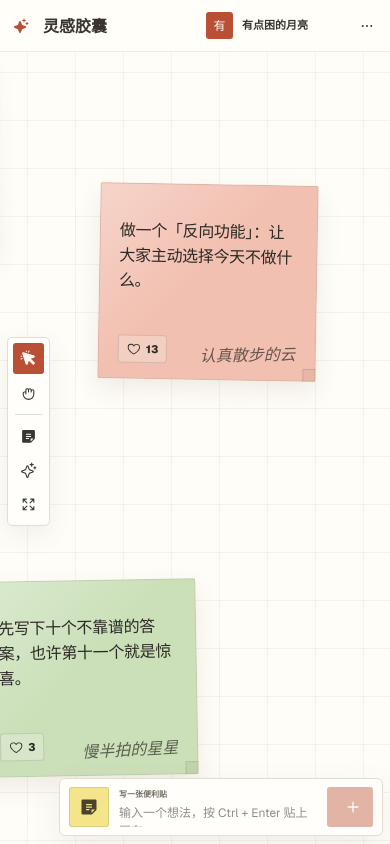
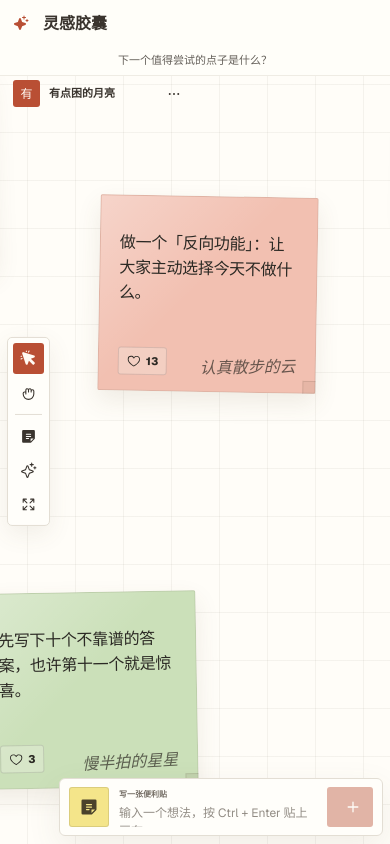
Before and after one commit to Kaleohano/Workshop_BrainStorm_WhiteBorard, a Next.js app: page / in a window 390 px wide. Built offline with nearby package versions, Linux system fonts and the light colour scheme.

Commit message:
Make board topic editable

```diff
--- a/app/globals.css
+++ b/app/globals.css
@@ -73,7 +73,21 @@ button { color: inherit; }
 .brand-lockup div span { display: none; }
 
 .board-title { display: grid; justify-items: center; gap: 2px; opacity: .78; }
-.board-title strong { font-family: Georgia, "Songti SC", serif; font-size: 12px; font-weight: 500; }
+.board-title input {
+  width: min(380px, 36vw);
+  padding: 2px 6px;
+  border: 0;
+  border-bottom: 1px solid transparent;
+  outline: 0;
+  color: var(--ink);
+  background: transparent;
+  font-family: Georgia, "Songti SC", serif;
+  font-size: 12px;
+  font-weight: 500;
+  text-align: center;
+}
+.board-title input:hover { border-bottom-color: var(--line); }
+.board-title input:focus { border-bottom-color: var(--accent); }
 .board-title span { gap: 5px; color: var(--muted); font-size: 10px; }
 .board-title svg { width: 13px; height: 13px; }
 
@@ -412,12 +426,21 @@ button:focus-visible, input:focus-visible, textarea:focus-visible {
 }
 
 @media (max-width: 760px) {
-  .board-bar { height: 52px; padding: 0 9px; grid-template-columns: auto 1fr; }
-  .brand-lockup div span, .board-title { display: none; }
+  .board-bar {
+    height: 76px;
+    padding: 0 9px;
+    grid-template-columns: auto 1fr;
+    grid-template-rows: 46px 30px;
+    gap: 0 10px;
+  }
+  .brand-lockup div span { display: none; }
+  .board-title { display: grid; grid-column: 1 / -1; width: 100%; }
+  .board-title input { width: min(420px, 82vw); font-size: 11px; }
+  .board-title span { display: none; }
   .participant { justify-self: end; }
   .participant label span { display: none; }
   .participant input { width: 108px; }
-  .canvas-viewport { inset: 52px 0 0; }
+  .canvas-viewport { inset: 76px 0 0; }
   .tool-rail { left: 7px; }
   .tool-rail button::after { display: none; }
   .idea-dock {
--- a/app/page.tsx
+++ b/app/page.tsx
@@ -52,6 +52,7 @@ type PanState = {
 
 const COLORS = ["butter", "rose", "blue", "green", "violet"];
 const NOTE_POSITION_SCALE = 12;
+const DEFAULT_BOARD_TITLE = "下一个值得尝试的点子是什么？";
 
 const STARTER_NOTES: BoardNote[] = [
   {
@@ -136,6 +137,9 @@ export default function Home() {
   const [notes, setNotes] = useState<BoardNote[]>(STARTER_NOTES);
   const [text, setText] = useState("");
   const [participant, setParticipant] = useState("新朋友");
+  const [boardTitle, setBoardTitle] = useState(DEFAULT_BOARD_TITLE);
+  const [titleDraft, setTitleDraft] = useState(DEFAULT_BOARD_TITLE);
+  const [visitorCount, setVisitorCount] = useState(7);
   const [color, setColor] = useState(COLORS[0]);
   const [zoom, setZoom] = useState(100);
   const [tool, setTool] = useState<"select" | "pan">("select");
@@ -148,6 +152,8 @@ export default function Home() {
   useEffect(() => {
     const savedNotes = window.localStorage.getItem("sparkboard-notes");
     const savedName = window.localStorage.getItem("sparkboard-participant");
+    const savedTitle = window.localStorage.getItem("sparkboard-title");
+    const savedVisitors = window.localStorage.getItem("sparkboard-visitors");
     if (savedNotes) {
       try {
         setNotes(migrateNotes(JSON.parse(savedNotes)));
@@ -156,7 +162,12 @@ export default function Home() {
       }
     }
     const name = savedName || makeName();
+    const title = savedTitle || DEFAULT_BOARD_TITLE;
+    const visitors = savedVisitors === null ? 7 : Number.parseInt(savedVisitors, 10);
     setParticipant(name);
+    setBoardTitle(title);
+    setTitleDraft(title);
+    setVisitorCount(Number.isNaN(visitors) ? 7 : visitors);
     window.localStorage.setItem("sparkboard-participant", name);
     setHydrated(true);
   }, []);
@@ -177,6 +188,19 @@ export default function Home() {
     const name = value.slice(0, 14);
     setParticipant(name);
     if (name.trim()) window.localStorage.setItem("sparkboard-participant", name.trim());
+  }
+
+  function commitBoardTitle() {
+    const nextTitle = titleDraft.trim() || boardTitle;
+    setTitleDraft(nextTitle);
+    if (nextTitle === boardTitle) return;
+    setBoardTitle(nextTitle);
+    setNotes([]);
+    setText("");
+    setVisitorCount(0);
+    window.localStorage.setItem("sparkboard-title", nextTitle);
+    window.localStorage.setItem("sparkboard-visitors", "0");
+    centerCanvas();
   }
 
   function addNote(event: FormEvent) {
@@ -328,8 +352,21 @@ export default function Home() {
         </div>
 
         <div className="board-title">
-          <strong>下一个值得尝试的点子是什么？</strong>
-          <span><UsersThree /> {notes.length + 3} 人来过</span>
+          <input
+            aria-label="脑暴主题"
+            value={titleDraft}
+            maxLength={32}
+            onChange={(event) => setTitleDraft(event.target.value)}
+            onBlur={commitBoardTitle}
+            onKeyDown={(event) => {
+              if (event.key === "Enter") event.currentTarget.blur();
+              if (event.key === "Escape") {
+                setTitleDraft(boardTitle);
+                event.currentTarget.blur();
+              }
+            }}
+          />
+          <span><UsersThree /> {visitorCount} 人来过</span>
         </div>
 
         <div className="participant">
```
